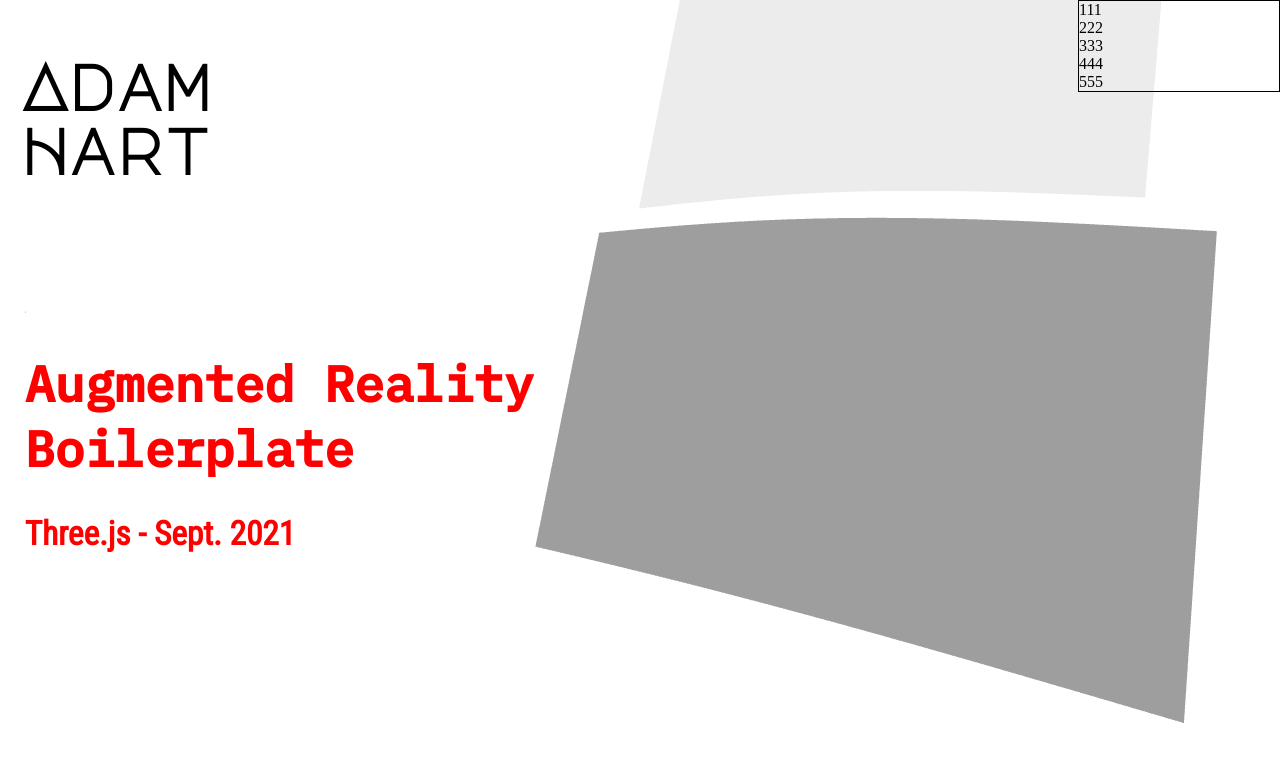
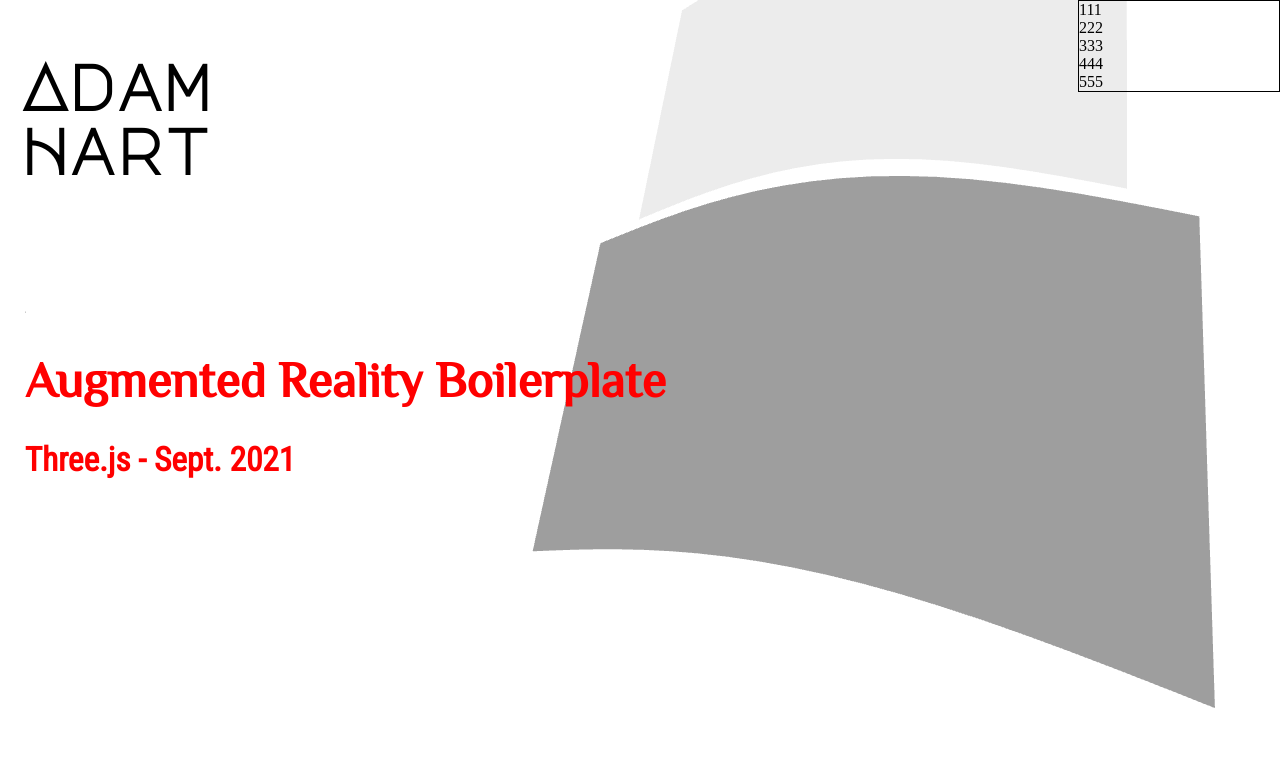
Before and after one commit to AdamHHart/three_3D_scroll, a website with bundled scripts: page index.html in a window 1280 px wide. Built offline with nearby package versions, Linux system fonts and the light colour scheme; animation ran at ten frames a second.

Commit message:
small shader changes

```diff
--- a/index.html
+++ b/index.html
@@ -6,7 +6,7 @@
   <meta name="viewport" content="width=device-width, initial-scale=1.0">
   <link rel="preconnect" href="https://fonts.googleapis.com">
   <link rel="preconnect" href="https://fonts.gstatic.com" crossorigin>
-  <link href="https://fonts.googleapis.com/css2?family=IBM+Plex+Mono:wght@500&family=Major+Mono+Display&family=Roboto+Condensed&display=swap" rel="stylesheet">
+  <link href="https://fonts.googleapis.com/css2?family=IBM+Plex+Mono:wght@500&family=Major+Mono+Display&family=Roboto+Condensed&display=swap&family=Philosopher&display=swap" rel="stylesheet">
   <title>Document</title>
   <style>
 
@@ -36,10 +36,12 @@
       opacity: 0;
     }
     h1{
-      font-family: 'IBM Plex Mono', monospace;
+      font-family: 'Philosopher', sans-serif;
+      /* font-family: 'IBM Plex Mono', monospace; */
       font-size: 3vw;
     }
     h2{
+
       font-family: 'Major Mono Display', monospace;
       font-size: 5vw;
     }
--- a/module.js
+++ b/module.js
@@ -80,7 +80,7 @@ export default class Sketch {
       // mesh.position.z = 0.1;
 
       group.rotation.y = -0.4;
-      group.rotation.x = -0.2;
+      group.rotation.x = -0.3;
       group.rotation.z = -0.2;
     });
   }
--- a/shader/vertex.glsl
+++ b/shader/vertex.glsl
@@ -12,8 +12,8 @@ void main() {
   vUv = (uv - vec2(0.5))*(0.8 - 0.2 * distanceFromCenter*(2. - distanceFromCenter)) + vec2(0.5);
   vec3 pos = position;
 
-  pos.y += sin(PI*uv.x)*0.02;
-  pos.z += sin(PI*uv.x)*0.04;
+  pos.y += sin(PI*uv.x)*0.1;
+  pos.z += sin(PI*uv.x)*0.1;
 
 
   pos.y += sin(time*0.5)*0.02;
```
Also changed, not shown: dist/index.html, 2 other files.
